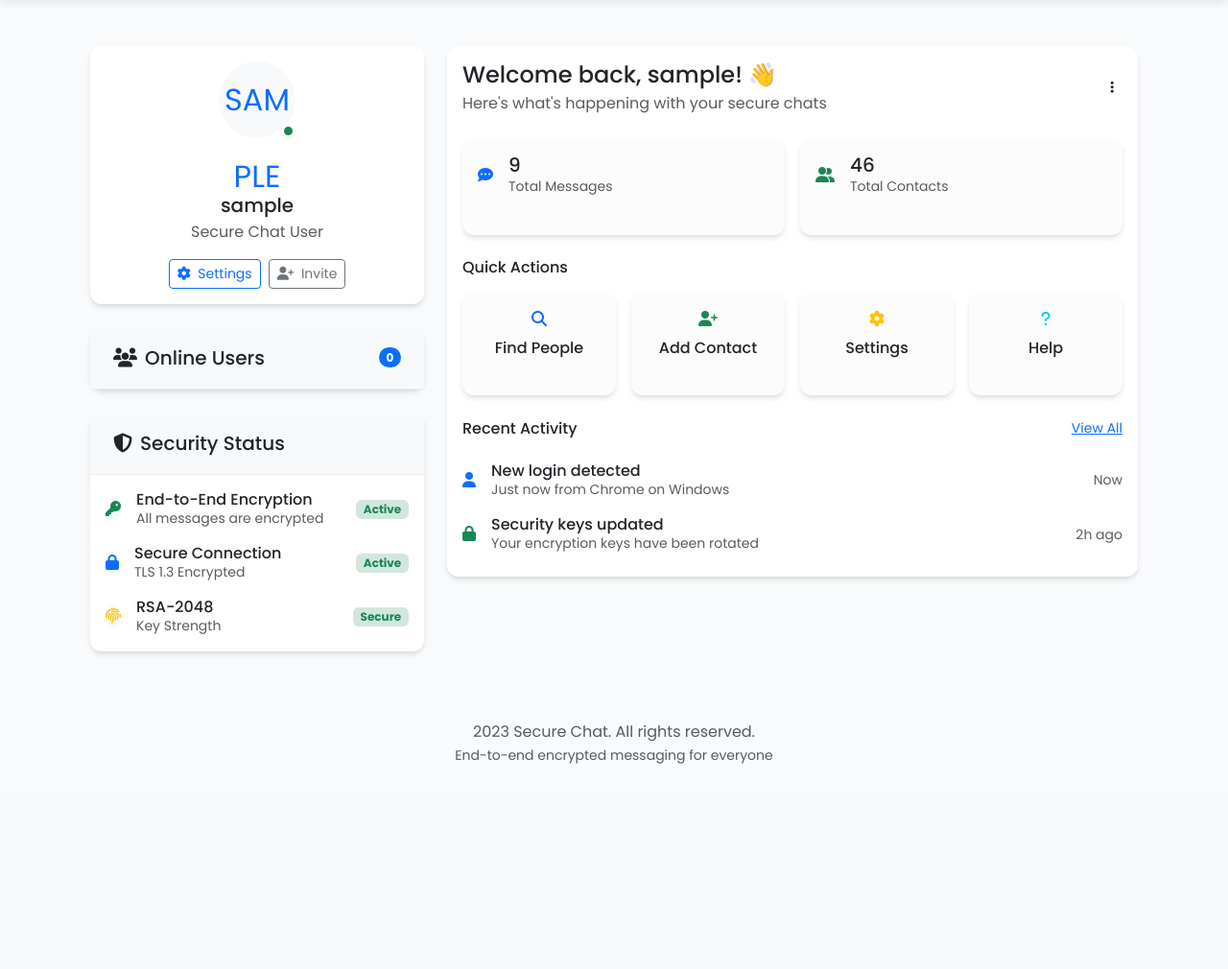
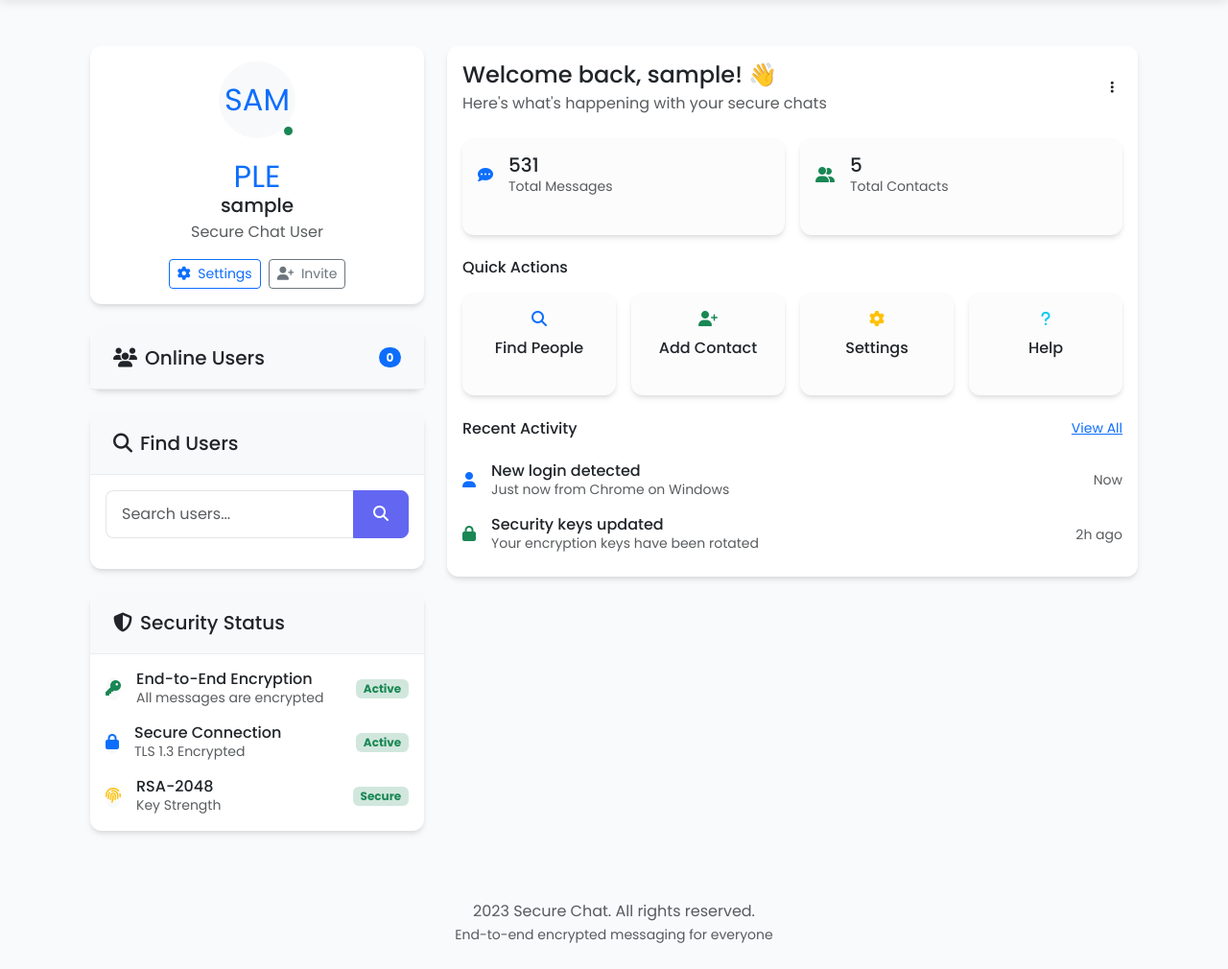
Before and after one commit to ksahitreddy/SecureComm, a Flask app: page /dashboard in a window 1280 px wide. Shown: the part 72-1082 px from the top of the page at 96% size. Before the commit the page ends 868 px from the top, so only its background shows below. Run offline with Flask 3, Linux system fonts and the light colour scheme; the visitor is signed in with stand-in values (Sample User, id 1); a database or web service that is not in the repository returns one stand-in record (values such as "Sample title"); some libraries are stand-ins or nearby versions.

Commit message:
Update dashboard.html

```diff
--- a/templates/dashboard.html
+++ b/templates/dashboard.html
@@ -45,6 +45,24 @@
                         <i class="fas fa-user-slash fa-2x mb-2 text-muted"></i>
                         <p class="text-body-secondary mb-0">No other users online</p>
                         <p class="small text-body-secondary">Invite friends to join Secure Chat!</p>
+                    </div>
+                </div>
+            </div>
+
+            <!-- Find Users Card -->
+            <div class="card mb-4">
+                <div class="card-header">
+                    <h5 class="mb-0"><i class="fas fa-search me-2"></i>Find Users</h5>
+                </div>
+                <div class="card-body">
+                    <div class="input-group mb-3">
+                        <input type="text" id="user-search" class="form-control" placeholder="Search users...">
+                        <button class="btn btn-primary" type="button" id="search-users-btn">
+                            <i class="fas fa-search"></i>
+                        </button>
+                    </div>
+                    <div id="search-results" class="list-group list-group-flush" style="max-height: 200px; overflow-y: auto;">
+                        <!-- Search results will appear here -->
                     </div>
                 </div>
             </div>
@@ -288,6 +306,10 @@
 
 {% block scripts %}
 <script>
+    // Global variables
+    const currentUser = '{{ user.username }}';
+    let socket;
+
     document.addEventListener('DOMContentLoaded', function() {
         // Initialize tooltips
         const tooltipTriggerList = [].slice.call(document.querySelectorAll('[data-bs-toggle="tooltip"]'));
@@ -302,8 +324,7 @@
         });
 
         // Initialize socket connection
-        const socket = io();
-        const currentUser = '{{ user.username }}';
+        socket = io();
 
         // Handle initial list of online users
         socket.on('online_users', function(data) {
@@ -407,7 +428,9 @@
         }
 
         // Request the current list of online users
-        socket.emit('get_online_users');
+        if (socket) {
+            socket.emit('get_online_users');
+        }
 
         // Update stats (mock data)
         document.getElementById('total-messages').textContent = Math.floor(Math.random() * 1000);
@@ -429,5 +452,89 @@
             });
         }
     });
+
+    // User search functionality
+    document.addEventListener('DOMContentLoaded', function() {
+        const searchInput = document.getElementById('user-search');
+        const searchButton = document.getElementById('search-users-btn');
+        const searchResults = document.getElementById('search-results');
+
+        // Handle search on button click
+        searchButton.addEventListener('click', performSearch);
+
+        // Handle search on Enter key
+        searchInput.addEventListener('keypress', function(e) {
+            if (e.key === 'Enter') {
+                performSearch();
+            }
+        });
+
+        function performSearch() {
+            const query = searchInput.value.trim();
+            if (!query) {
+                showSearchResults([]);
+                return;
+            }
+
+            // Show loading state
+            searchResults.innerHTML = '<div class="text-center p-3"><div class="spinner-border spinner-border-sm" role="status"></div> Searching...</div>';
+
+            // Send search request to server
+            fetch(`/api/users/search?q=${encodeURIComponent(query)}`, {
+                headers: {
+                    'Accept': 'application/json'
+                }
+            })
+            .then(response => response.json())
+            .then(data => {
+                if (data.success) {
+                    showSearchResults(data.users);
+                } else {
+                    throw new Error(data.message || 'Search failed');
+                }
+            })
+            .catch(error => {
+                console.error('Search error:', error);
+                searchResults.innerHTML = `<div class="text-danger p-2">Error: ${error.message || 'Failed to search users'}</div>`;
+            });
+        }
+
+        function showSearchResults(users) {
+            if (!users || users.length === 0) {
+                searchResults.innerHTML = '<div class="text-muted p-2">No users found</div>';
+                return;
+            }
+
+            searchResults.innerHTML = users.map(user => `
+                <div class="list-group-item list-group-item-action d-flex justify-content-between align-items-center">
+                    <div class="d-flex align-items-center">
+                        <div class="position-relative me-2">
+                            <div class="avatar-sm">
+                                <div class="avatar-title bg-light rounded-circle text-primary">
+                                    ${user.username[0].toUpperCase()}
+                                </div>
+                            </div>
+                            <span class="position-absolute bottom-0 end-0 bg-${user.is_online ? 'success' : 'secondary'} border border-2 border-white rounded-circle" style="width: 10px; height: 10px;"></span>
+                        </div>
+                        <div>
+                            <h6 class="mb-0">${user.username}</h6>
+                            <small class="text-muted">${user.is_online ? 'Online' : 'Offline'}</small>
+                        </div>
+                    </div>
+                    <button class="btn btn-sm btn-outline-primary message-user" data-username="${user.username}" ${user.username === currentUser ? 'disabled' : ''}>
+                        <i class="fas fa-paper-plane me-1"></i> Message
+                    </button>
+                </div>
+            `).join('');
+
+            // Add event listeners to message buttons
+            document.querySelectorAll('.message-user').forEach(button => {
+                button.addEventListener('click', function() {
+                    const recipient = this.getAttribute('data-username');
+                    window.location.href = `/chat/${recipient}`;
+                });
+            });
+        }
+    });
 </script>
 {% endblock %}
```
